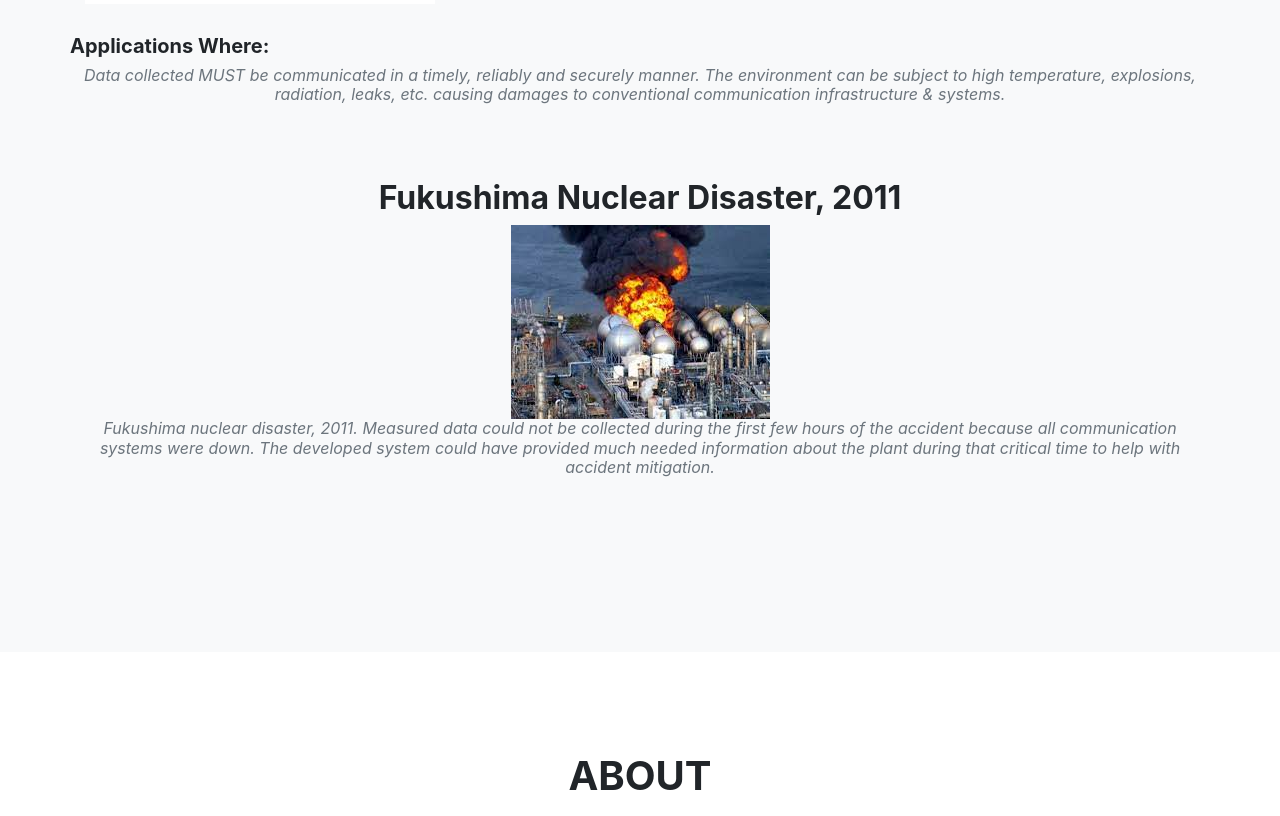
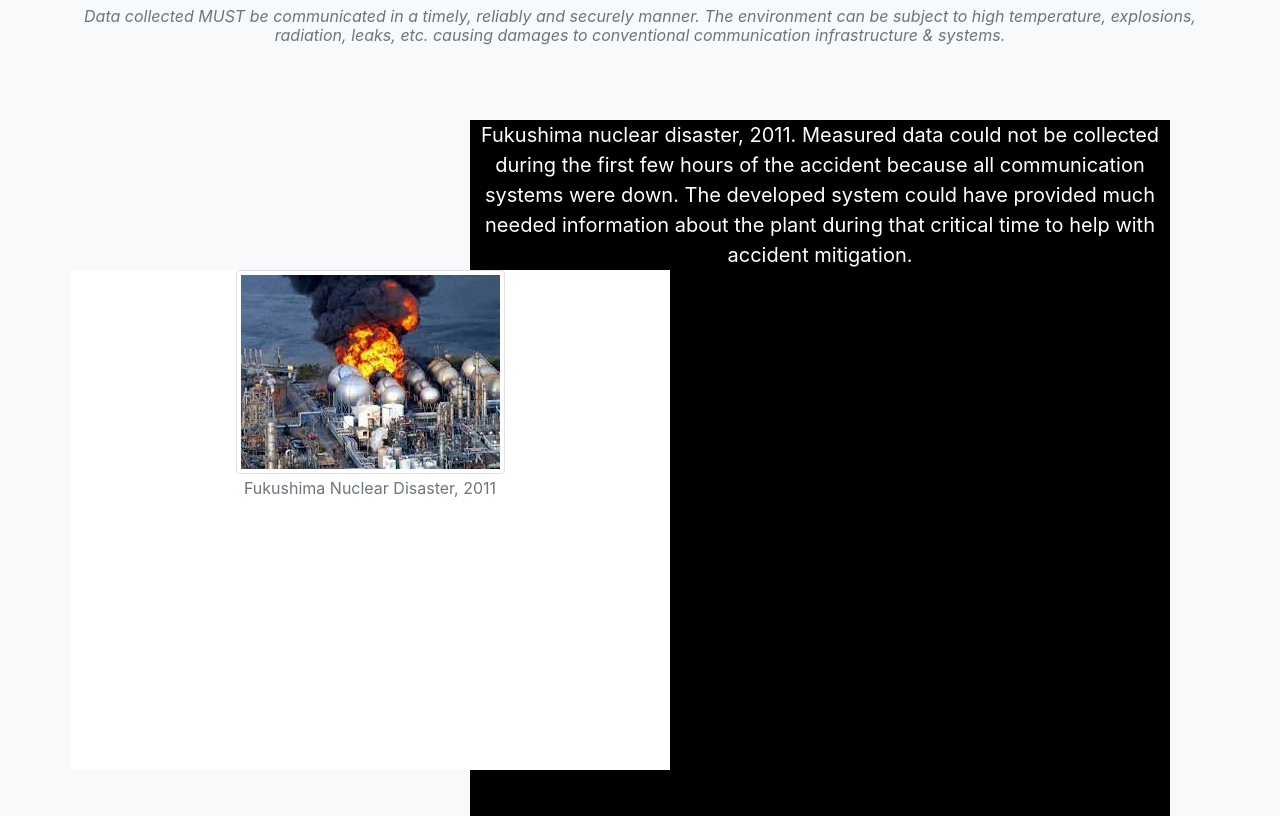
Before and after one commit to ppate343/engineering-cite, a React (Create React App) app: page / in a window 1280 px wide. Shown: the part 4645-5461 px from the top of the page. Built offline with nearby package versions, Linux system fonts and the light colour scheme.

Commit message:
image squares

```diff
--- a/package.json
+++ b/package.json
@@ -3,6 +3,7 @@
   "version": "0.1.0",
   "private": true,
   "dependencies": {
+    "@material-ui/core": "^4.12.3",
     "@testing-library/jest-dom": "^5.16.1",
     "@testing-library/react": "^12.1.2",
     "@testing-library/user-event": "^13.5.0",
--- a/src/components/About.jsx
+++ b/src/components/About.jsx
@@ -1,7 +1,7 @@
 import React from "react";
 import System from "../assets/img/system.jpg"
 
-export default ({ aboutLinks }) => {
+const About = () => {
   return (
     <section className="page-section" id="about">
       <div className="container">
@@ -16,9 +16,10 @@
             severe accident in a NPP.
           </p>
         </div>
-        <img src={System}></img>
-       <p className="text-muted"></p>
+        <img src={System} alt=''></img>
+        <p className="text-muted"></p>
       </div>
     </section>
   );
 };
+export default About;
--- a/src/components/Applications.jsx
+++ b/src/components/Applications.jsx
@@ -1,7 +1,60 @@
 import React from "react";
 import Fukushima from "../assets/img/applications/7.jpg";
+import { makeStyles } from "@material-ui/core";
 
-export default ({ applicationLinks }) => {
+
+const useStyles = makeStyles(() => ({
+  container: {
+    // justifyContent: 'center',
+
+    backgroundColor: 'transparent',
+    height: 800,
+    width: 'auto',
+  },
+
+  leftBox: {
+    position: 'absolute',
+    justifyContent: 'center',
+
+    backgroundColor: 'white',
+    height: 500,
+    width: 600,
+    marginTop: 150,
+
+  },
+  RightBox: {
+
+
+    backgroundColor: "black",
+    height: 800,
+    width: 700,
+    marginLeft: 400,
+
+  },
+  ImageContainer: {
+    display: 'flex',
+    margin: 'auto',
+    justifyContent: 'center',
+    alignContent: 'center',
+    alignItems: 'center',
+  },
+  containterText: {
+    color: 'white',
+    fontSize: 20,
+    justifyContent: 'center',
+
+
+  }
+}))
+
+
+
+
+
+const Applications = ({ applicationLinks }) => {
+
+  const style = useStyles();
+
   return (
     <section className="bg-light page-section" id="applications">
       <div className="container">
@@ -45,19 +98,29 @@
             explosions, radiation, leaks, etc. causing damages to conventional
             communication infrastructure & systems.
           </h3>
-          <div className="col-lg-12 text-center">
-            <h2 className="app-example">Fukushima Nuclear Disaster, 2011</h2>
-            <img src={Fukushima}></img>
-            <h3 className="section-subheading text-muted">
-              Fukushima nuclear disaster, 2011. Measured data could not be
-              collected during the first few hours of the accident because all
-              communication systems were down. The developed system could have
-              provided much needed information about the plant during that
-              critical time to help with accident mitigation.
-            </h3>
+          <div className={style.container}>
+            <div className={style.leftBox}>
+              <div className={style.ImageContainer}>
+                <img className="img-thumbnail" src={Fukushima} alt=''>
+                </img>
+              </div>
+              <p className="text-muted">Fukushima Nuclear Disaster, 2011</p>
+            </div >
+            <div className={style.RightBox}>
+              <div className={style.containterText}>
+                Fukushima nuclear disaster, 2011. Measured data could not be
+                collected during the first few hours of the accident because all
+                communication systems were down. The developed system could have
+                provided much needed information about the plant during that
+                critical time to help with accident mitigation.
+
+              </div>
+            </div>
           </div>
         </div>
       </div>
     </section>
   );
 };
+
+export default Applications;
--- a/src/components/Contact.jsx
+++ b/src/components/Contact.jsx
@@ -1,6 +1,6 @@
 import React from "react";
 
-export default () => {
+const Contact = () => {
   return (
     <section className="page-section" id="contact">
       <div className="container">
@@ -115,3 +115,5 @@
     </section>
   );
 };
+
+export default Contact;
--- a/src/components/Design.jsx
+++ b/src/components/Design.jsx
@@ -54,7 +54,7 @@
 
 
 
-export default ({ designLinks }) => {
+const Design = ({ designLinks }) => {
 
 
   const style = useStyles();
@@ -68,7 +68,6 @@
             environments, for example, an aftermath after a natural
             or man-made disaster, an accident or a hostile activity by
             some adversaries. Such environments inlude but not limited to excessively high temperatures pressure, humidty, overly corrosive  and toxic media, explosive atmosphere, damage to existing communication and power infrastructure, high levels of nuclear radiation or biological hazards, electromagnetic interference, pulses and narrowband jamming, flooding and submerged conditions.</p>
-          <h3 className="section-subheading text-muted"></h3>
         </div>
         <div className="row">
           {designLinks &&
@@ -93,7 +92,10 @@
 
         <div className={style.container}>
           <div className={style.leftBox}>
-            <div className={style.ImageContainer}><img className="img-thumbnail" src={ProtectionDiagram}></img></div>
+            <div className={style.ImageContainer}>
+              <img className="img-thumbnail" src={ProtectionDiagram} alt=''>
+              </img>
+            </div>
             <p className="text-muted">Protection Under Accident Controls</p>
           </div >
           <div className={style.RightBox}>
@@ -107,9 +109,10 @@
 
             </div>
           </div>
-          <div></div>
         </div>
       </div>
     </section>
   );
 };
+
+export default Design;
--- a/src/components/Devices.jsx
+++ b/src/components/Devices.jsx
@@ -41,13 +41,7 @@
 
 
 
-
-
-
-
-
-
-export default () => {
+const Devices = () => {
 
   const style = useStyles();
 
@@ -64,6 +58,9 @@
         </div>
         <div className={style.container}>
           <div className={style.RightBox}>
+            <div>
+              <img src={SystemDiagram} alt=" "></img>
+            </div>
           </div>
           <div className={style.leftBox}>
           </div >
@@ -73,3 +70,5 @@
     </section>
   );
 };
+
+export default Devices;
--- a/src/components/Footer.jsx
+++ b/src/components/Footer.jsx
@@ -1,6 +1,6 @@
 import React from "react";
 
-export default () => {
+const Footer = () => {
   return (
     <footer className="footer py-4">
       <div className="container">
@@ -32,3 +32,5 @@
     </footer>
   );
 };
+
+export default Footer;
--- a/src/components/Team.jsx
+++ b/src/components/Team.jsx
@@ -1,6 +1,6 @@
 import React from "react";
 
-export default ({ teamLinks }) => {
+const Team = ({ teamLinks }) => {
   return (
     <section className="page-section bg-light" id="team">
       <div className="container">
@@ -43,3 +43,4 @@
     </section>
   );
 };
+export default Team;
```
Also changed, not shown: src/components/Header.jsx (+7 -5 lines), src/App.js (line endings or trailing spaces), src/assets/css/agency.min.css, src/components/temp.txt, 1 other file (tests, documents, lock files or other folders).
